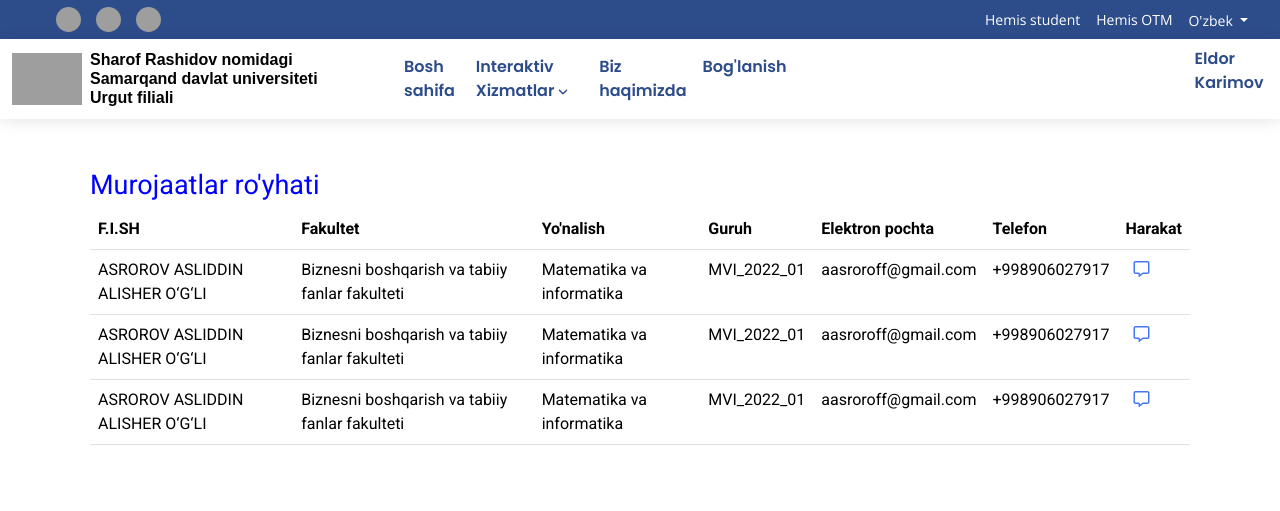
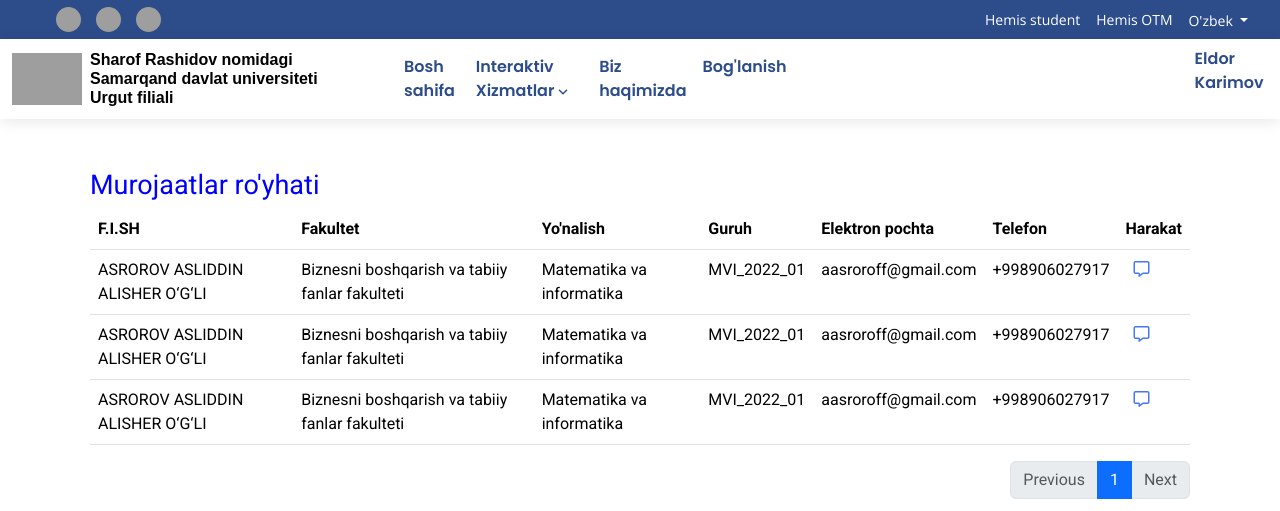
Before and after one commit to EldorKarimov/samduuf-interactive-services, a Django app: page /appeal/list/ in a window 1280 px wide. Shown: the top 511 px of the page. Run offline with Django 4.2, Linux system fonts and the light colour scheme; a user stored in the database is signed in; data comes from the database, SQL or seed files in the repository; both versions use the stored data as it was after the commit; some libraries are stand-ins or nearby versions; grey boxes are pictures that could not be loaded.

Commit message:
some changes

```diff
--- a/main/templates/appeal_list.html
+++ b/main/templates/appeal_list.html
@@ -40,5 +40,31 @@
           {% endfor %}
         </tbody>
     </table>
+    <nav aria-label="Page navigation example">
+      <ul class="pagination justify-content-end">
+        {% if appeals.has_previous %}
+        <li class="page-item">
+          <a href="?page={{ appeals.previous_page_number }}" class="page-link">Previous</a>
+        </li>
+        {% else %}
+        <li class="page-item disabled">
+          <a class="page-link">Previous</a>
+        </li>
+        {% endif %}
+        {% for p in appeals.paginator.page_range %}
+        <li class="{% if p == appeals.number %}page-item active {% else %} page-item {% endif %}"><a class="page-link" href="?page={{ p }}">{{ p }}</a></li>
+        {% endfor %}
+
+        {% if appeals.has_next %}
+        <li class="page-item">
+          <a class="page-link" href="?page={{ appeals.next_page_number }}">Next</a>
+        </li>
+        {% else %}
+        <li class="page-item disabled">
+          <a class="page-link">Next</a>
+        </li>
+        {% endif %}
+      </ul>
+    </nav>
 </main>
 {% endblock %}
--- a/main/views.py
+++ b/main/views.py
@@ -1,6 +1,7 @@
 from django.shortcuts import render, redirect, get_object_or_404
 from django.views import View
 from django.contrib.auth.mixins import LoginRequiredMixin
+from django.core.paginator import Paginator
 
 from .models import Leader, Appeal, Answer
 from .forms import AppealForm, AnswerForm
@@ -76,8 +77,12 @@ class AppealListDetailView(CustomLoginRequiredMixin, View):
     def get(self, request, appeal_id=None):
         if appeal_id is None:
             appeals = Appeal.objects.filter(leader__leader__username=request.user.username).order_by('-created_at')
+            paginator = Paginator(appeals, 20)
+            page_num = request.GET.get('page')
+            page_obj = paginator.get_page(page_num)
+
             context = {
-                'appeals':appeals
+                'appeals':page_obj
             }
             return render(request, 'appeal_list.html', context)
         else:
```
Also changed, not shown: db.sqlite3.
